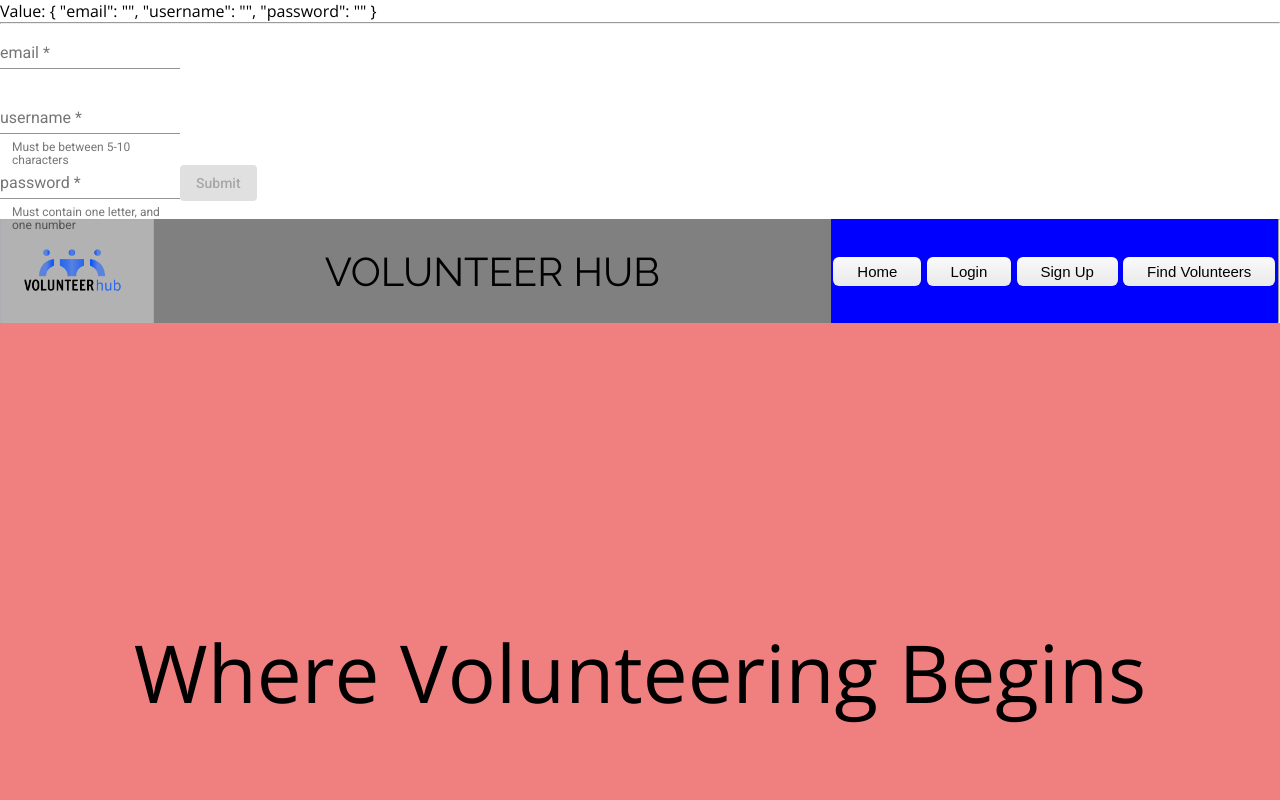
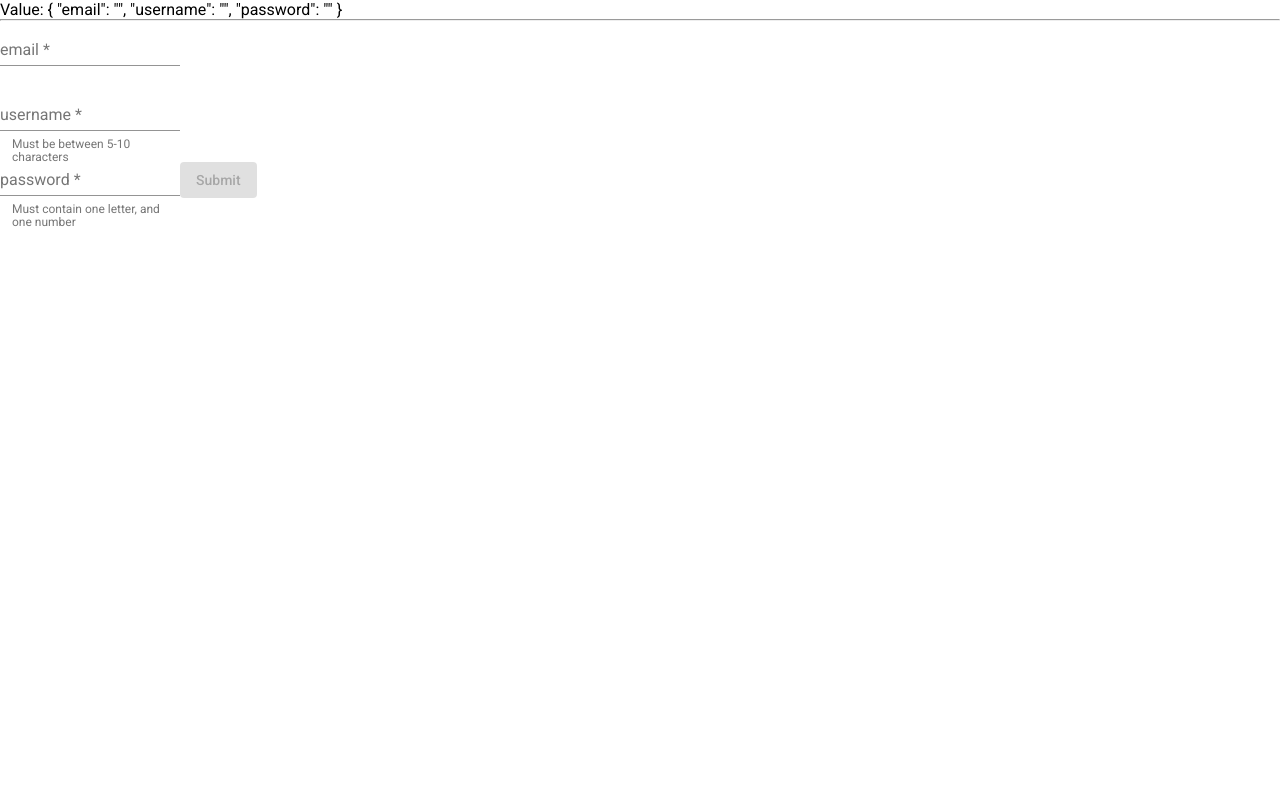
Before and after one commit to bethel-school-of-technology/the-volunteer-hub-frontend, an Angular app: page /signup in a window 1280 px wide. Shown: the top 800 px of the page. Built offline with nearby package versions, Linux system fonts and the light colour scheme; no server answers.

Commit message:
fixes
routing and form fixes

```diff
--- a/src/app/Components/sign-up-component/sign-up-component.component.html
+++ b/src/app/Components/sign-up-component/sign-up-component.component.html
@@ -1,4 +1,4 @@
-<form [formGroup]="myForm" (ngSubmit)="signup(user)">
+<form [formGroup]="myForm" (ngSubmit)="signup(myForm)">
     <!-- This shows a live preview of what is being typed and what will be sent to the db -->
     Value: {{ myForm.value | json }}
     <hr>
--- a/src/app/app.component.html
+++ b/src/app/app.component.html
@@ -1,6 +1,6 @@
 <!--
 
-Hannah, I'm not sure if you need that dataPath thing, so i'm commenting it out for now-->
+Hannah, I'm not sure if you need that dataPath thing, so i'm commenting it out for now
 
 <div class="title">
   <app-sign-up-component></app-sign-up-component>
@@ -12,7 +12,7 @@ Hannah, I'm not sure if you need that dataPath thing, so i'm commenting it out f
         </app-posts>
     </div>
   </div>
- </div>
+ </div>  -->
 
 
 <router-outlet></router-outlet>
```
